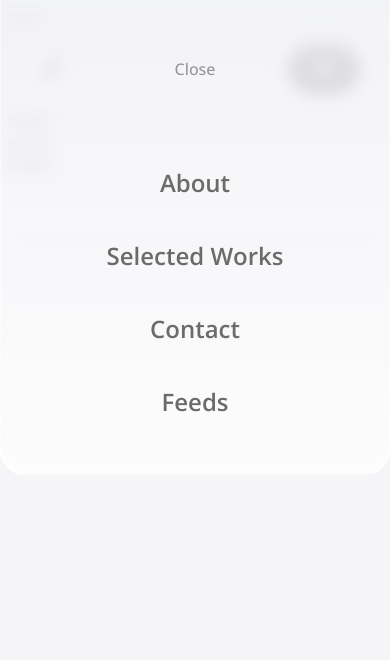
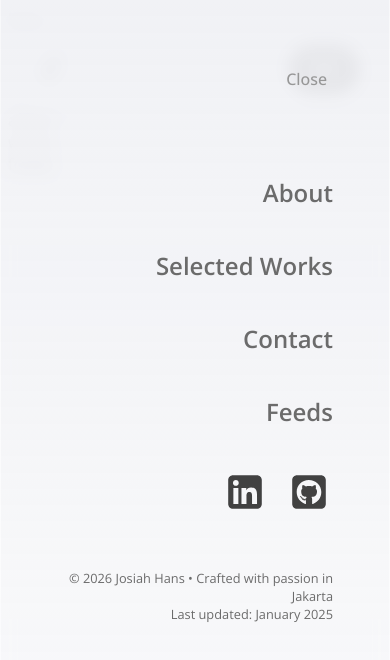
Before and after one commit to jojohanssart/Portfolio-Josiah-Hans-React, a React (Vite) app: page / in a window 390 px wide. Both pictures are taken after a click on the button "Toggle Menu". Shown: the top 660 px of the page. Built offline with nearby package versions, Linux system fonts and the light colour scheme.

Commit message:
Finalized menu overlay

```diff
--- a/src/layout/Navbar.jsx
+++ b/src/layout/Navbar.jsx
@@ -3,6 +3,8 @@ import { useEffect, useRef } from 'react';
 
 import styles from "./navbar.module.css"
 import feedIcon from "../../src/assets/icons/feed-icon.svg"
+import linkedInIcon from "../../src/assets/icons/linkedin-icon.svg"
+import gitHubIcon from "../../src/assets/icons/github-icon.svg"
 import jhLogo from "../../src/assets/icons/JH-logo.svg"
 import hamburgerIcon from "../../src/assets/icons/hamburger-icon.svg"
 
@@ -103,7 +105,57 @@ export const Navbar = () => {
                             {link.label}
                         </a>
                     ))}
-                    <a href="#feeds" className={`${styles.mobileNavLink}`} onClick={() => setIsOpen(false)}>Feeds</a>
+                    <a
+                        href="#feeds"
+                        className={`${styles.mobileNavLink}`}
+                        onClick={() => setIsOpen(false)}
+                    >
+                        Feeds
+                    </a>
+
+                    {/* Socials */}
+                    <div
+                        className={`${styles.socialDiv}`}
+                    >
+                        <a
+                            href="https://www.linkedin.com/in/jojohanss/"
+                            target="_blank"
+                            className={`${styles.socials}`}
+                            onClick={() => setIsOpen(false)}
+                        >
+                            <img
+                                src={linkedInIcon}
+                                alt="LinkedIn"
+                                className={`${styles.socialIcon}`}
+                            />
+                            {/* <span
+                                className={`${styles.mobileNavLink}`}
+                            >
+                                LinkedIn
+                            </span> */}
+                        </a>
+                        <a
+                            href="https://github.com/jojohanssart"
+                            target="_blank"
+                            className={`${styles.socials}`}
+                            onClick={() => setIsOpen(false)}
+                        >
+                            <img
+                                src={gitHubIcon}
+                                alt="GitHub"
+                                className={`${styles.socialIcon}`}
+                            />
+                            {/* <span
+                                className={`${styles.mobileNavLink}`}
+                            >
+                                Github
+                            </span> */}
+                        </a>
+
+                    </div>
+                    <p className={`${styles.lastUpdated}`}>&#169; 2026 Josiah Hans &#x2022; Crafted with passion in Jakarta<br />
+                        Last updated: January 2025
+                    </p>
                 </div>
 
             </nav>
--- a/src/layout/navbar.module.css
+++ b/src/layout/navbar.module.css
@@ -19,7 +19,6 @@
     backdrop-filter: blur(3px);
     -webkit-backdrop-filter: blur(8px);
     box-shadow: var(--shadow-sm);
-    transition: all 0.5s ease;
 }
 
 .sticky {
@@ -134,12 +133,12 @@
     gap: 2.5rem;
     justify-content: center;
     position: fixed;
-    top: -145px;
+    top: -135px;
     left: -2px;
     right: -2px;
 
     margin-top: 10px;
-    padding: 11rem 1.5rem 3.5rem 1.5rem;
+    padding: 11rem 3.5rem 30rem 1.5rem;
 
     background-image: var(--bg-glass);
     backdrop-filter: blur(8px);
@@ -162,9 +161,11 @@
 }
 
 /* navlink animation */
-.showMenu .mobileNavLink {
+.showMenu .mobileNavLink,
+.showMenu.socialDiv,
+.showMenu.lastUpdated {
     opacity: 1;
-    transform: translateX(0);
+    transform: translateY(0);
 }
 
 .showMenu .mobileNavLink:nth-child(1) {
@@ -187,10 +188,27 @@
     transition-delay: 0.56s;
 }
 
+.showMenu .socials:nth-child(2) {
+    opacity: 1;
+    transform: scale(1);
+    transition-delay: 0.67s;
+}
+
+.showMenu .socials:nth-child(1) {
+    opacity: 1;
+    transform: scale(1);
+    transition-delay: 0.78s;
+}
+
+.showMenu .lastUpdated {
+    opacity: 1;
+    transition-delay: 0.89s;
+}
+
 /* navLinks */
 .mobileNavLink {
     display: inline;
-    text-align: center;
+    text-align: right;
 
     font-size: 1.5rem;
     font-weight: 600;
@@ -203,7 +221,8 @@
     transition: opacity 0.3s ease;
 }
 
-.mobileNavLink:hover {
+.mobileNavLink:hover,
+.socials:hover {
     color: var(--black-400);
     transform: scale(1.07);
 }
@@ -212,6 +231,7 @@
     font-family: 'Open Sans';
     font-size: 1rem;
     font-weight: 500;
+    text-align: right;
 
     background-color: transparent;
     color: var(--grey-600);
@@ -229,8 +249,51 @@
     color: var(--black-400);
 }
 
+/* Socials */
+
+.socialDiv {
+    display: flex;
+    flex-wrap: wrap;
+    flex-direction: row;
+    gap: 1rem;
+
+    align-items: center;
+    justify-content: right;
+}
+
+.socials {
+    text-decoration: none;
+    display: flex;
+    align-items: center;
+    gap: 0.5rem;
+
+    opacity: 0;
+    transform: scale(0.9);
+    transition: all 0.3s ease;
+}
+
+.socialIcon {
+    filter: brightness(0) saturate(100%) invert(24%) sepia(2%) saturate(15%) hue-rotate(323deg) brightness(90%) contrast(86%);
+}
+
+.socialIcon:hover {
+    transform: scale(1.1);
+    filter: none;
+}
+
+.lastUpdated {
+    display: flex;
+    justify-content: right;
+    font-size: 0.8rem;
+    color: var(--grey-800);
+    text-align: right;
+
+    opacity: 0;
+    transition: all 0.9s ease;
+}
+
 /* Media queries */
-@media (max-width: 580px) {
+@media (max-width: 600px) {
     .navContainer {
         margin: 0px 4px;
     }
```
Also changed, not shown: src/assets/icons/github-icon.svg (added), src/assets/icons/linkedin-icon.svg (added).
